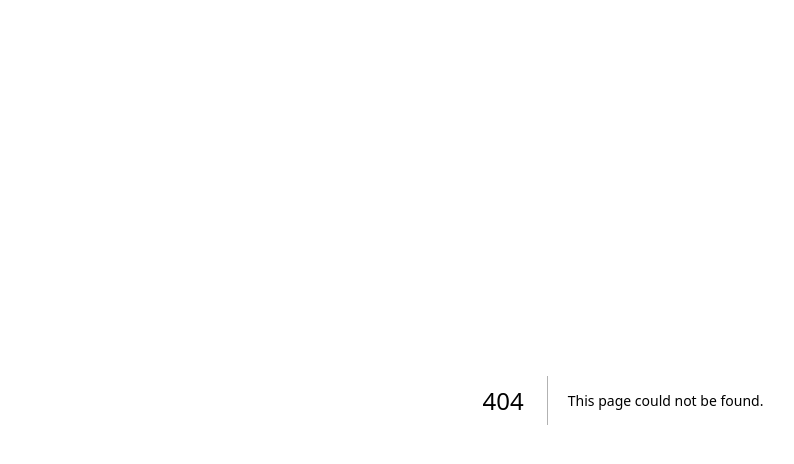
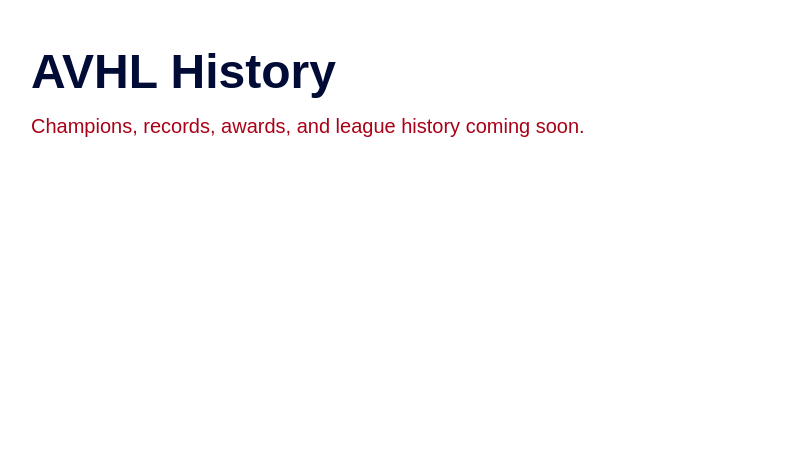
Before and after one commit to cheekssurviv/avhl-site, a Next.js app: page /history in a window 1280 px wide. Before the commit this address had no page. Shown: the top 464 px of the page, without its empty margins (17-811 px from the left). Built offline with nearby package versions, Linux system fonts and the light colour scheme.

Commit message:
Page Links

```diff
--- /dev/null
+++ b/src/app/history/page.js
@@ -0,0 +1,10 @@
+export default function History() {
+  return (
+    <main className="min-h-screen bg-white text-[#000B36] p-12">
+      <h1 className="text-5xl font-black">AVHL History</h1>
+      <p className="mt-4 text-xl text-[#A90117]">
+        Champions, records, awards, and league history coming soon.
+      </p>
+    </main>
+  );
+}
--- /dev/null
+++ b/src/app/standings/page.js
@@ -0,0 +1,10 @@
+export default function Standings() {
+  return (
+    <main className="min-h-screen bg-white text-[#000B36] p-12">
+      <h1 className="text-5xl font-black">AVHL Standings</h1>
+      <p className="mt-4 text-xl text-[#A90117]">
+        Current league standings coming soon.
+      </p>
+    </main>
+  );
+}
```
Also changed, not shown: src/app/statistics/page.js (added), src/app/teams/page.js (added).
